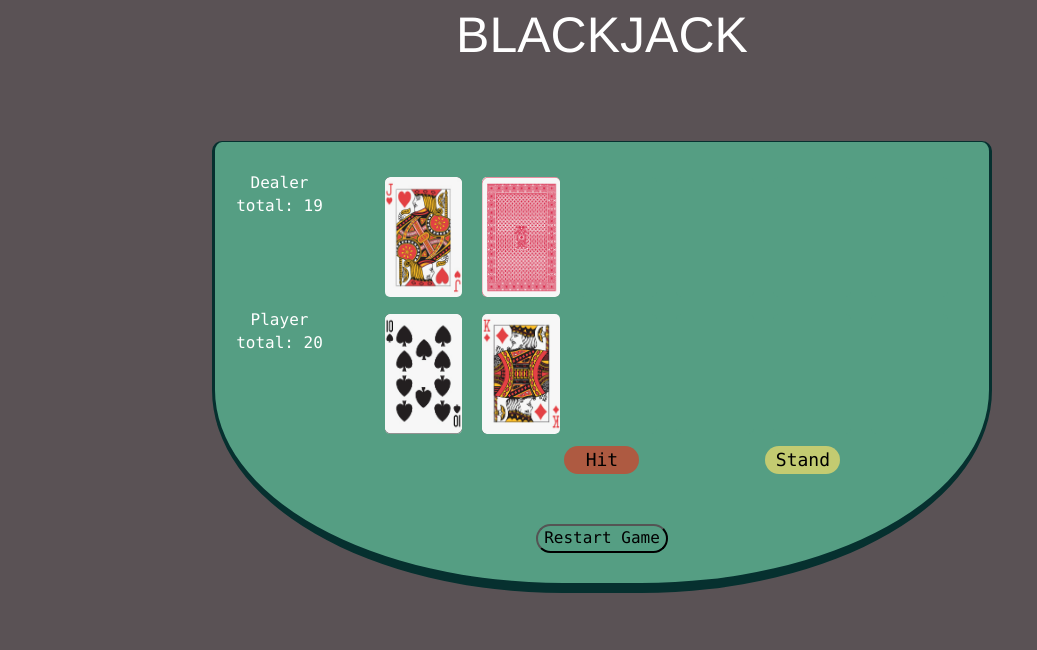
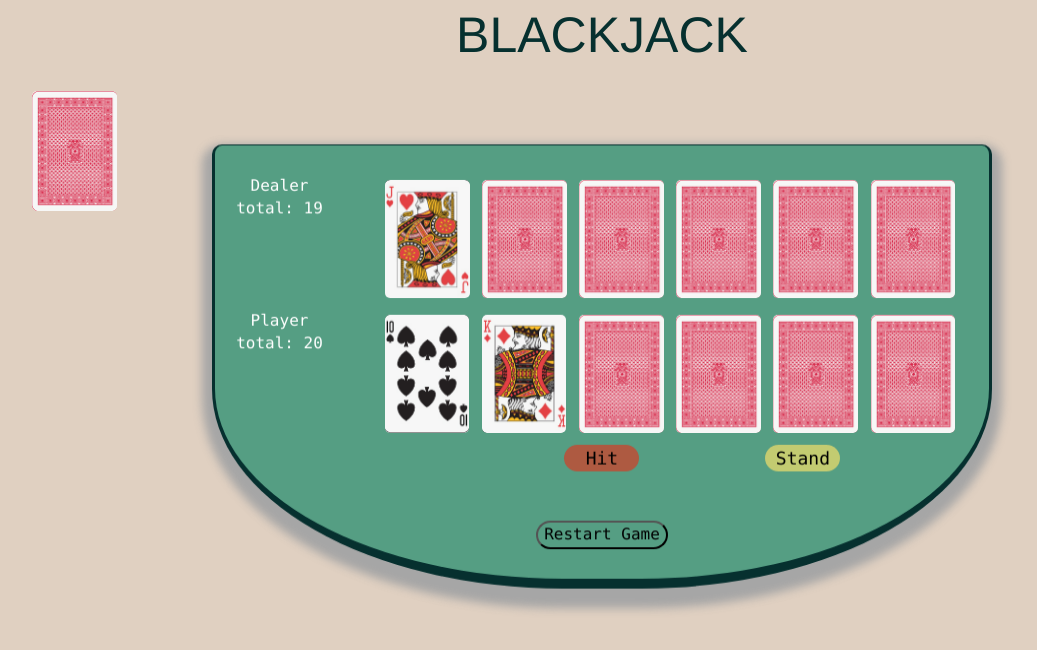
Before and after one commit to seanbhup/blackjack, a plain HTML site: page index.html in a window 1280 px wide. Both pictures are taken after a click on the button "Deal". Shown: the whole page, without its empty margins (38-1075 px from the left). Drawn offline with Linux system fonts and the light colour scheme.

Commit message:
added perspective and deck image

```diff
--- a/css/styles.css
+++ b/css/styles.css
@@ -1,18 +1,22 @@
 html{
 	height: 100%;
-	background-color: #5a5255;
+	background-color: #E0D0C1;
 }
 
 body{
-	background-color: #5a5255;
+	background-color: #E0D0C1;
 }
 
 img{
 	height: 120px;
-	width: 100%;
+	/* width: 100%; */
 	position: absolute;
 	left: 0px;
 	border-radius: 5px;
+}
+
+.container{
+	perspective: 300px;
 }
 
 img:hover{
@@ -20,9 +24,13 @@ img:hover{
 	transition: all .5s;
 }
 
+.deck{
+	position: absolute;
+}
+
 .title{
 	font-size: 50px;
-	color: white
+	color: #06302f;
 }
 
 .the-table{
@@ -33,12 +41,14 @@ img:hover{
 	border-left: 3px solid #06302f;
 	border-right: 3px solid #06302f;
 	border-radius: 10px 10px 45% 45%;
+	box-shadow: 0px 10px 10px 10px #a6a6a6;
 	margin-top: 50px;
-	text-align: center;
+	/* text-align: center; */
 	padding: 30px 0px;
 	color: white;
 	font-size: 16px;
 	font-family: Lucida Console;
+	transform: rotateX(10deg);
 	/* transform: skew(10deg); */
 }
 
--- a/index.html
+++ b/index.html
@@ -25,6 +25,9 @@ Make a Deal, hit, and stand button -->
 <div class="container text-center">
 	<div class="row title text-center">BLACKJACK</div>
 	<div class="row end-game-message">&nbsp;</div>
+	<div class="deck">
+		<img src="images/deck.png">
+	</div>
 	<div class="row">
 		<!-- The table element -->
 		<div class="the-table col-sm-8 col-sm-offset-2">
--- a/js/scripts2.js
+++ b/js/scripts2.js
@@ -28,6 +28,14 @@ var dealersHand = [];
 		placeCard(dealersHand[0], "dealer", "1");
 		// placeCard(dealersHand[1], "dealer", "2");
 		placeCard("deck", "dealer", "2");
+		placeCard("deck", "dealer", "3");
+		placeCard("deck", "dealer", "4");
+		placeCard("deck", "dealer", "5");
+		placeCard("deck", "dealer", "6");
+		placeCard("deck", "player", "3");
+		placeCard("deck", "player", "4");
+		placeCard("deck", "player", "5");
+		placeCard("deck", "player", "6");
 
 
 		calculateTotal("player",playersHand);
@@ -116,9 +124,9 @@ var dealersHand = [];
 			$(".end-game-message").text("You won!")
 		}else{
 			if(playerTotal > dealerTotal){
-				$(".end-game-message").text("Sorry, y--... Just kidding, you won!")
+				$(".end-game-message").text("Sorry, y--... Just kidding, YOU WON!")
 			}else if(dealerTotal > playerTotal){
-				$(".dealer-total").text("Sorry, you lost!")
+				$(".player-total").text("Sorry, you lost!")
 			}else{
 				$(".dealer-total .player-total").text("You pushed with the dealer!")
 			}
@@ -173,6 +181,7 @@ var dealersHand = [];
 			var classToTarget = "." + who + "-cards .card-" + whichSlot;
 			// console.log(classToTarget);
 			$(classToTarget).html('<img src="images/' + whatCard + '.png">');
+			$(".card").addClass("flip");
 		// }
 
 
@@ -198,11 +207,12 @@ var dealersHand = [];
 		if((total > 21) && (hasAce)){
 				total -= 10;
 		}
+
 		// if((total < 21) && (hasAce)){
 		// 	$(".player-total-value").text()
 		// }
 		if(total > 21){
-			$(classToTarget).text("BUST")
+			$(classToTarget).text("Busted with " + total)
 		}else{
 			$(classToTarget).text(total)
 		}
```
